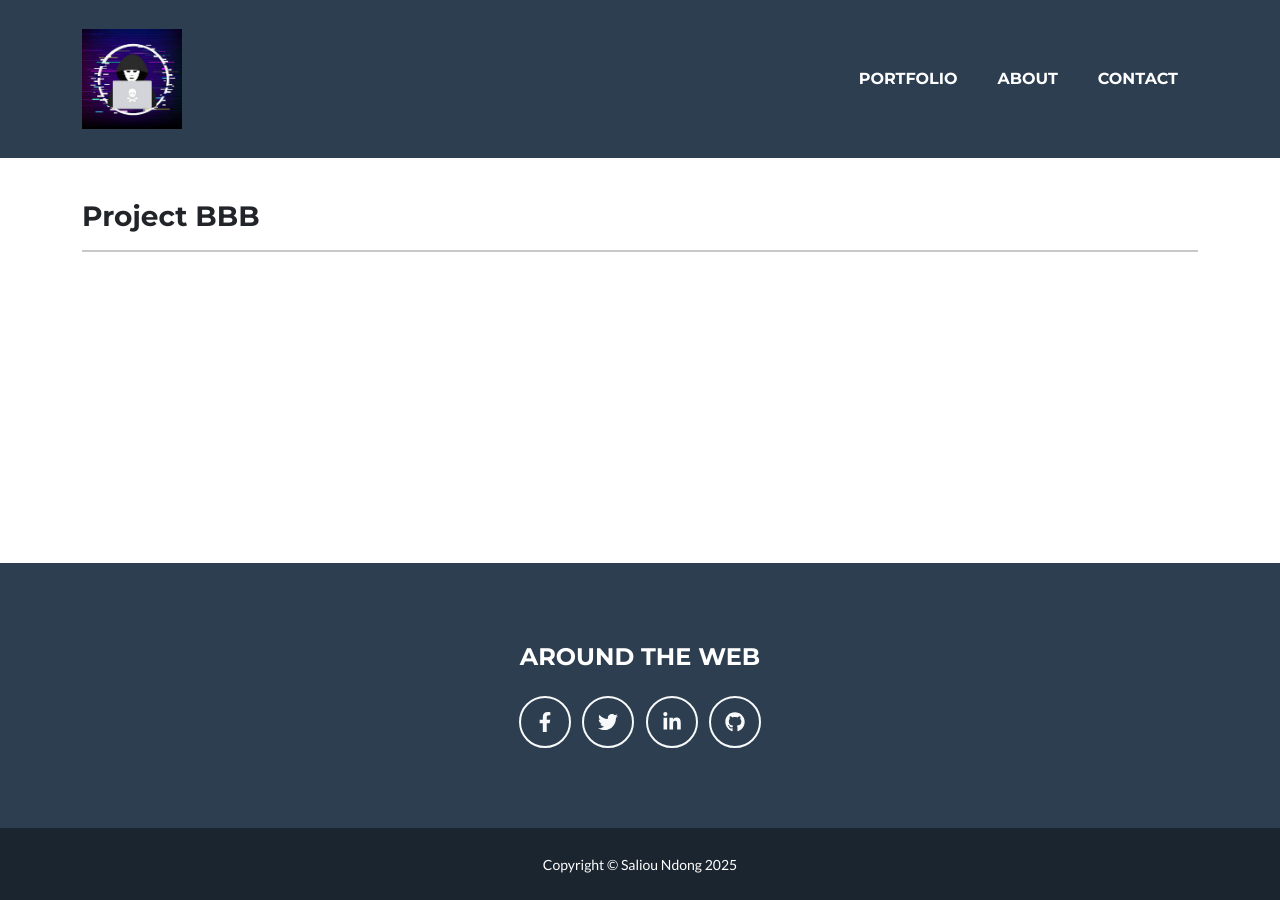
After one commit to salioundong/Portfolio_Saliou, a Django app: page /projectB in a window 1280 px wide. The commit adds this page. Run offline with Django 5.2, Linux system fonts and the light colour scheme; some libraries are stand-ins or nearby versions.

Commit message:
add two others templates projects pages

```diff
--- a/portfolio/templates/portfolio/layout.html
+++ b/portfolio/templates/portfolio/layout.html
@@ -19,7 +19,7 @@
             <!-- Navigation-->
             <nav class="navbar navbar-expand-lg bg-secondary text-uppercase fixed-top" id="mainNav">
                 <div class="container">
-                    <a class="navbar-brand" href="#page-top">
+                    <a class="navbar-brand" href="/#page-top">
                         <img src="{% static 'assets/img/logo1.jpg' %}" alt="Logo" style="height: 100px;">
                     </a>
                     <button class="navbar-toggler text-uppercase font-weight-bold bg-primary text-white rounded" type="button" data-bs-toggle="collapse" data-bs-target="#navbarResponsive" aria-controls="navbarResponsive" aria-expanded="false" aria-label="Toggle navigation">
@@ -28,9 +28,9 @@
                     </button>
                     <div class="collapse navbar-collapse" id="navbarResponsive">
                         <ul class="navbar-nav ms-auto">
-                            <li class="nav-item mx-0 mx-lg-1"><a class="nav-link py-3 px-0 px-lg-3 rounded" href="#portfolio">Portfolio</a></li>
-                            <li class="nav-item mx-0 mx-lg-1"><a class="nav-link py-3 px-0 px-lg-3 rounded" href="#about">About</a></li>
-                            <li class="nav-item mx-0 mx-lg-1"><a class="nav-link py-3 px-0 px-lg-3 rounded" href="#contact">Contact</a></li>
+                            <li class="nav-item mx-0 mx-lg-1"><a class="nav-link py-3 px-0 px-lg-3 rounded" href="/#portfolio">Portfolio</a></li>
+                            <li class="nav-item mx-0 mx-lg-1"><a class="nav-link py-3 px-0 px-lg-3 rounded" href="/#about">About</a></li>
+                            <li class="nav-item mx-0 mx-lg-1"><a class="nav-link py-3 px-0 px-lg-3 rounded" href="/#contact">Contact</a></li>
                         </ul>
                     </div>
                 </div>
--- /dev/null
+++ b/portfolio/templates/portfolio/projectB.html
@@ -0,0 +1,10 @@
+{% extends "portfolio/layout.html" %}
+
+{% block body_class %}page-with-navbar{% endblock %}
+
+{% block body %}
+    <div class="container">
+        <h3>Project BBB</h3>
+        <hr class="hr-primary hr-rocket">
+    </div>
+{% endblock %}
--- a/portfolio/urls.py
+++ b/portfolio/urls.py
@@ -3,5 +3,7 @@ from . import views
 
 urlpatterns = [
     path("", views.index, name="index"),
-    path("projectA", views.projectA, name="projectA")
+    path("projectA", views.projectA, name="projectA"),
+    path("projectB", views.projectB, name="projectB"),
+    path("projectC", views.projectC, name="projectC")
 ]
--- a/portfolio/views.py
+++ b/portfolio/views.py
@@ -8,3 +8,9 @@ def index(request):
 
 def projectA(request):
     return render(request, "portfolio/projectA.html")
+
+def projectB(request):
+    return render(request, "portfolio/projectB.html")
+
+def projectC(request):
+    return render(request, "portfolio/projectC.html")
```
Also changed, not shown: portfolio/templates/portfolio/index.html (+8 -4 lines), portfolio/templates/portfolio/projectC.html (added, +10 -0 lines).
